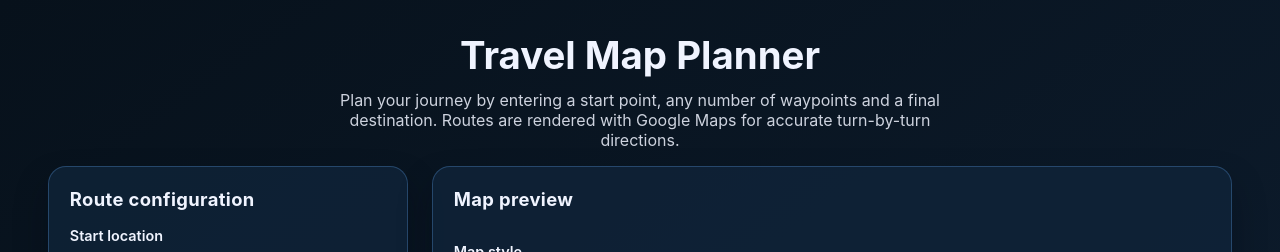
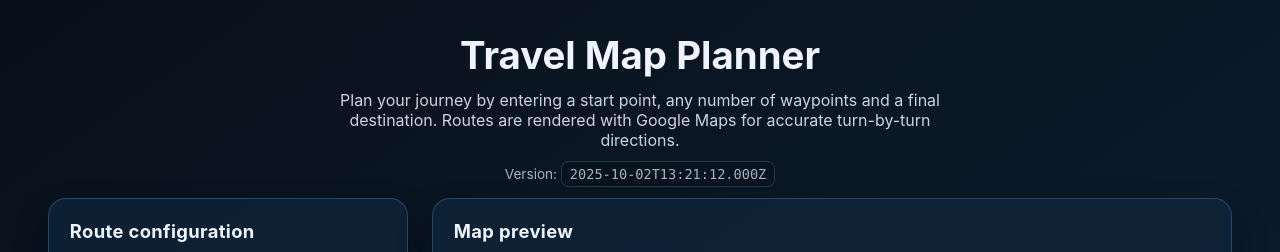
Before and after one commit to harry0957-oss/travelmap, a plain HTML site: page web/index.html in a window 1280 px wide. Shown: the top 252 px of the page. Drawn offline with Linux system fonts and the light colour scheme; some packages are replaced by stand-ins of ours.

Commit message:
Add cache-busting version display

```diff
--- a/web/app.js
+++ b/web/app.js
@@ -785,6 +785,13 @@ function createDefaultVehicleIcons() {
 }
 
 document.addEventListener("DOMContentLoaded", () => {
+  const versionElement = document.getElementById("appVersion");
+  const version = window.APP_VERSION ?? "dev-build";
+  if (versionElement) {
+    versionElement.textContent = version;
+  }
+  console.info(`Travel Map Planner version: ${version}`);
+
   initialiseForm();
   initialiseVehicleIconUploads();
   initialiseAnimationControls();
--- a/web/index.html
+++ b/web/index.html
@@ -4,7 +4,22 @@
     <meta charset="UTF-8" />
     <meta name="viewport" content="width=device-width, initial-scale=1.0" />
     <title>Travel Map Planner</title>
-    <link rel="stylesheet" href="style.css" />
+    <link rel="stylesheet" id="mainStylesheet" />
+    <script>
+      (function () {
+        const modifiedText = document.lastModified;
+        const parsed = modifiedText ? new Date(modifiedText) : null;
+        const version = parsed && !Number.isNaN(parsed.valueOf()) ? parsed.toISOString() : new Date().toISOString();
+
+        window.APP_VERSION = version;
+        document.documentElement.setAttribute("data-app-version", version);
+
+        const stylesheet = document.getElementById("mainStylesheet");
+        if (stylesheet) {
+          stylesheet.href = `style.css?v=${encodeURIComponent(version)}`;
+        }
+      })();
+    </script>
   </head>
   <body>
     <header>
@@ -13,6 +28,9 @@
         Plan your journey by entering a start point, any number of waypoints and a final
         destination. Routes are rendered with Google Maps for accurate turn-by-turn
         directions.
+      </p>
+      <p class="version-label" aria-live="polite">
+        Version: <span id="appVersion">Loading…</span>
       </p>
     </header>
     <main>
@@ -113,9 +131,19 @@
         <div id="map" role="region" aria-label="Route map"></div>
       </section>
     </main>
-    <script src="app.js"></script>
+    <script>
+      (function () {
+        const version = window.APP_VERSION || new Date().toISOString();
+        const versionElement = document.getElementById("appVersion");
+        if (versionElement) {
+          versionElement.textContent = version;
+        }
+
+        const scriptSrc = `app.js?v=${encodeURIComponent(version)}`;
+        document.write(`<script src="${scriptSrc}"><\/script>`);
+      })();
+    </script>
     <script
-      async
       defer
       src="https://maps.googleapis.com/maps/api/js?key=AIzaSyBEQXlNW6hW-F_VqL9OVtt3YABfl545MkU&callback=initMap&libraries=geometry"
     ></script>
--- a/web/style.css
+++ b/web/style.css
@@ -28,6 +28,20 @@ header p {
   margin: 0 auto;
   max-width: 60ch;
   opacity: 0.85;
+}
+
+.version-label {
+  margin-top: 1rem;
+  font-size: 0.85rem;
+  opacity: 0.7;
+}
+
+.version-label span {
+  font-family: "JetBrains Mono", "Fira Code", "SFMono-Regular", Menlo, Consolas, monospace;
+  background: rgba(7, 17, 27, 0.55);
+  padding: 0.25rem 0.5rem;
+  border-radius: 0.45rem;
+  border: 1px solid rgba(140, 175, 220, 0.35);
 }
 
 main {
```
